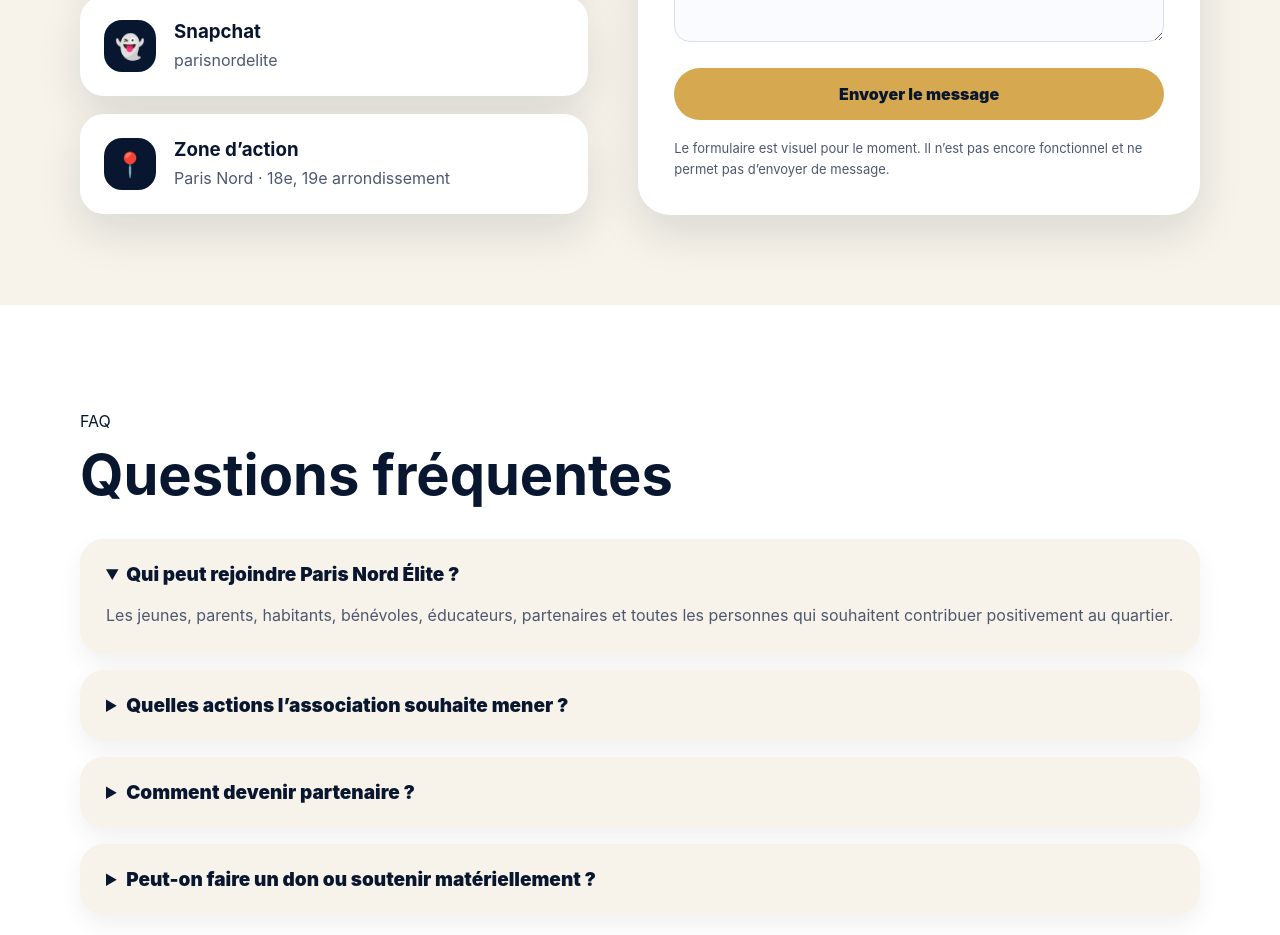
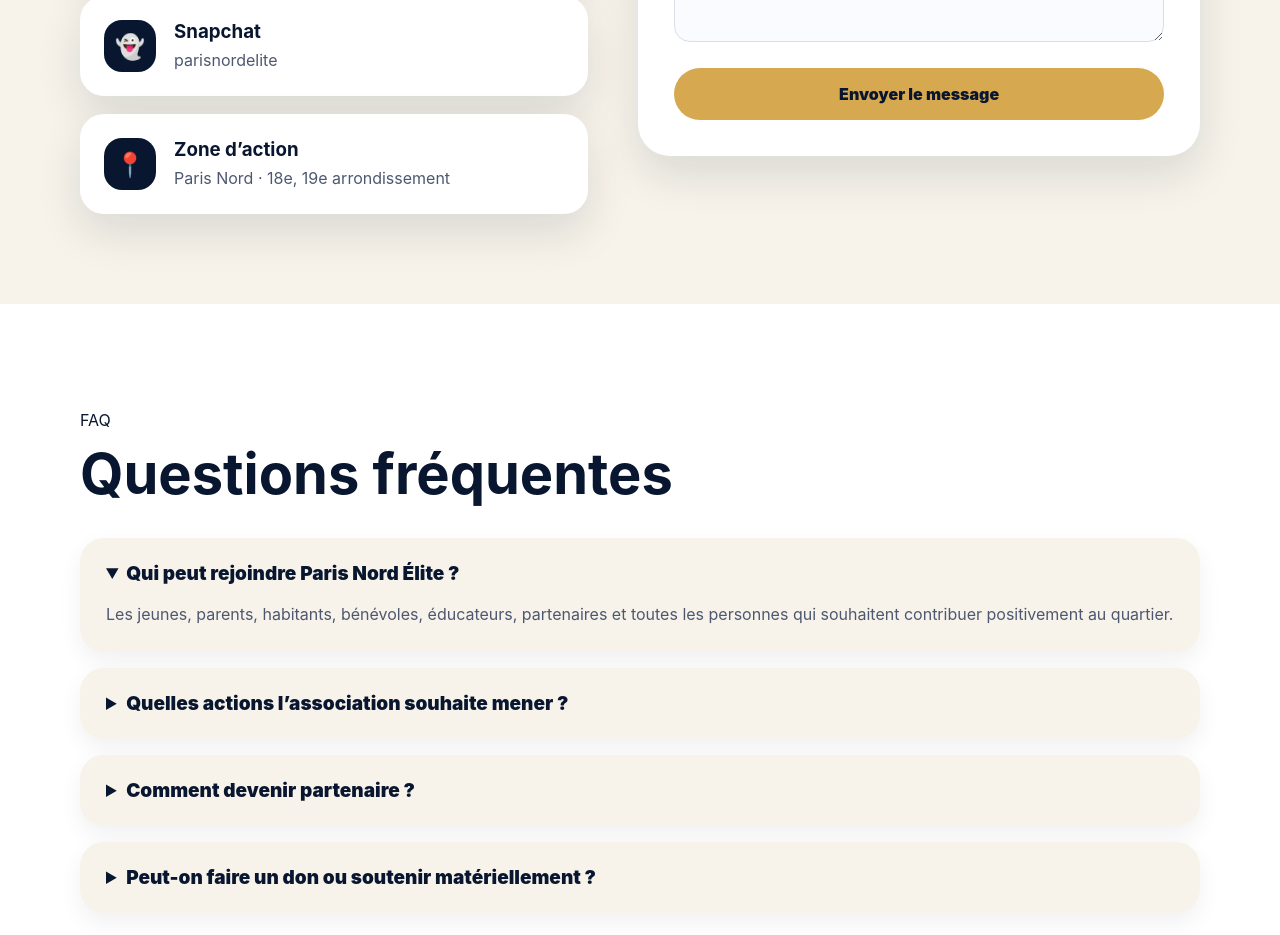
Before and after one commit to layayance/pne, an Angular app: page /contact in a window 1280 px wide. Shown: the part 1280-2215 px from the top of the page. Built offline with nearby package versions, Linux system fonts and the light colour scheme.

Commit message:
Retirer la mention provisoire du formulaire

```diff
--- a/src/app/pages/contact/contact.html
+++ b/src/app/pages/contact/contact.html
@@ -81,13 +81,6 @@
       </label>
 
       <button type="button">Envoyer le message</button>
-
-      <p class="form-note">
-        Le formulaire est visuel pour le moment. Il n’est pas encore fonctionnel et ne permet pas
-        d’envoyer de message.
-        <!-- On pourra ensuite le connecter avec Formspree,
-        EmailJS, Whatsapp ou un backend.   -->
-      </p>
     </form>
   </div>
 </section>
```
